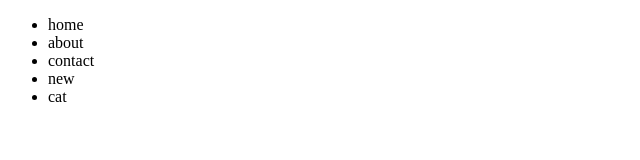
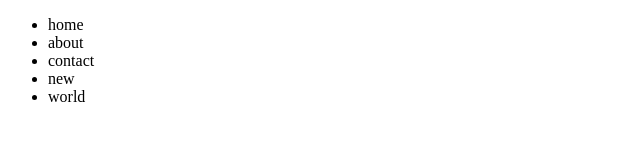
Before and after one commit to hafsaelmalki/git_project, a plain HTML site: page index.html in a window 1280 px wide. Shown: the full height of the page, 0-640 px from the left. Drawn offline with Linux system fonts and the light colour scheme.

Commit message:
Update index.html

```diff
--- a/index.html
+++ b/index.html
@@ -12,7 +12,7 @@
             <li>about</li>
             <li>contact</li>
             <li>new</li>
-            <li>cat</li>
+            <li>world</li>
 
         </ul>
     </nav>
```
